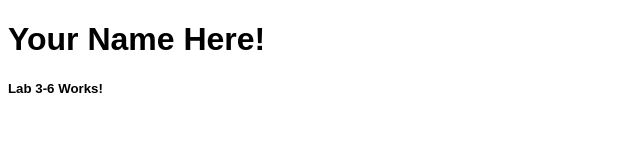
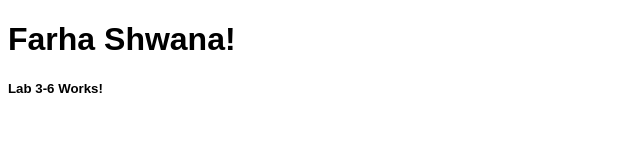
Before and after one commit to Farha-Shwana/225-Lab3-6, a plain HTML site: page index.html in a window 1280 px wide. Shown: the whole page, without its empty margins (0-640 px from the left). Drawn offline with Linux system fonts and the light colour scheme.

Commit message:
Update index.html

```diff
--- a/index.html
+++ b/index.html
@@ -2,11 +2,11 @@
 <html>
   <head>
     <meta charset="UTF-8">
-    <title>Your Name Here</title>
+    <title>Farha Shwana</title>
     <link rel="stylesheet" href="style.css">
   </head>
   <body>
-    <h1>Your Name Here!</h1>
+    <h1>Farha Shwana!</h1>
     <h5>Lab 3-6 Works!</h5>
   </body>
 </html>
```
